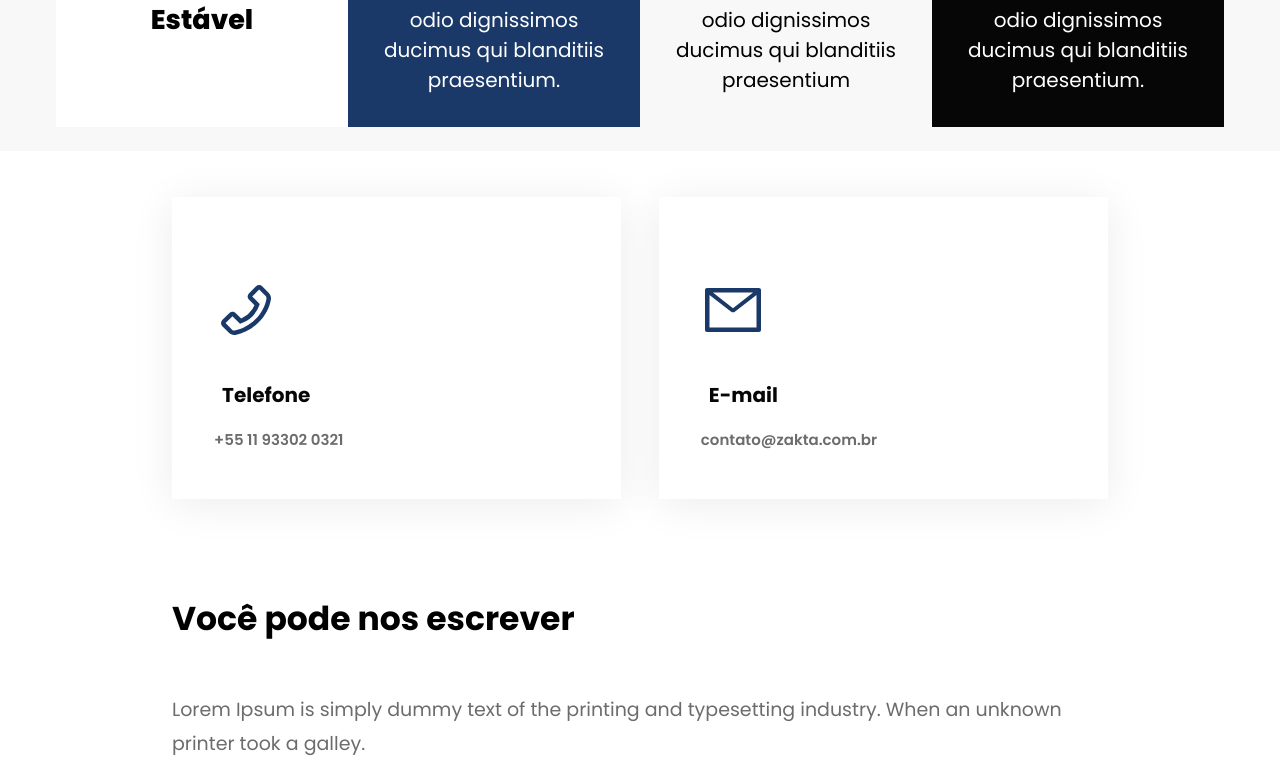
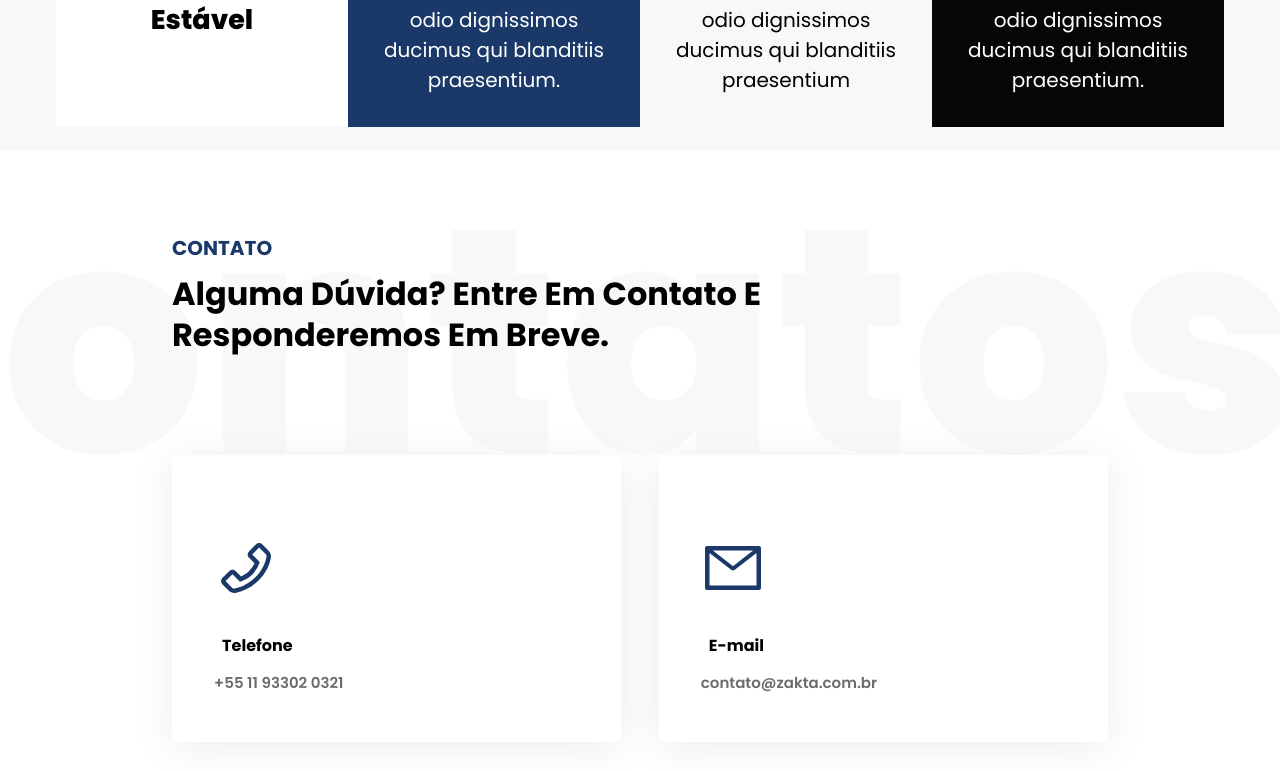
Before and after one commit to zakta/site, a Next.js app: page / in a window 1280 px wide. Shown: the part 3549-4320 px from the top of the page. Built offline with nearby package versions, Linux system fonts and the light colour scheme.

Commit message:
Add new description to contact component

```diff
--- a/components/Contact/index.js
+++ b/components/Contact/index.js
@@ -9,23 +9,32 @@ import Notification from "../Notification";
 import {
   Card,
   Center,
+  ContactInfo,
   Container,
   FormDescription,
   FormTitle,
-  Icon
+  Icon,
+  TitleContact
 } from "./style";
 
 export default function Contact() {
   return (
     <Container id="contato">
       <Center>
+
+        <ContactInfo>
+          <h1>Contatos</h1>
+          <TitleContact> Contato</TitleContact>
+          <h3>Alguma dúvida? Entre em contato e responderemos em breve.</h3>
+        </ContactInfo>
+
         <article>
           <Card>
             <Icon>
               <AiOutlinePhone />
             </Icon>
 
-            <h3>Telefone</h3>
+            <h4>Telefone</h4>
             <p>+55 11 93302 0321</p>
           </Card>
 
@@ -34,7 +43,7 @@ export default function Contact() {
               <AiOutlineMail />
             </Icon>
 
-            <h3>E-mail</h3>
+            <h4>E-mail</h4>
             <p>contato@zakta.com.br</p>
           </Card>
         </article>
--- a/components/Contact/style.js
+++ b/components/Contact/style.js
@@ -41,12 +41,53 @@ export const Center = styled.div`
   @media (min-width: 870px) {
     padding: 0 2rem;
   }
+
 `;
 
+export const ContactInfo = styled.div`
+    position: relative;
+    height: 210px;
+    z-index:1;
+    display: flex;
+    flex-direction: column;
+    align-items: flex-start;
+    padding-top: 3rem;
+
+  h1{
+    position: absolute;
+    z-index: -1;
+    font-size: 320px;
+    font-weight: 800;
+    opacity: .5;
+    color: #f3f3f3;
+    top: -340px;
+    right: -189px;
+  }
+
+
+  h3{
+    font-size: 32px;
+    font-weight: 700;
+    line-height: 41.3885px;
+    margin: 0;
+    max-width: 39.842rem;
+    padding: 0;
+    text-transform: capitalize;
+    width: 100%;
+  }
+
+`
+export const TitleContact = styled.h2`
+    margin-top: 2rem;
+    margin: 0;
+    padding: 0;
+    font-size: 20px;
+    color: #1a3968;
+`
 export const Card = styled(CardComp)`
   width: 90%;
 
-  h3 {
+  h4 {
     margin: 0;
     padding: 0.5rem;
   }
```
